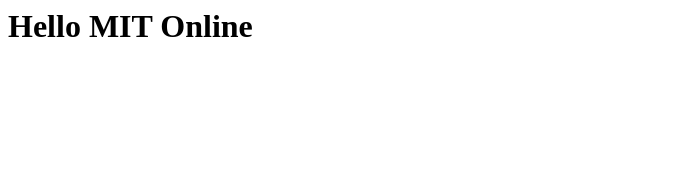
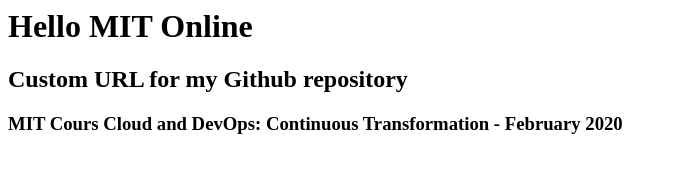
Before and after one commit to chrisgrady/mymitpage, a plain HTML site: page index.html in a window 1280 px wide. Shown: the whole page, without its empty margins (0-677 px from the left). Drawn offline with Linux system fonts and the light colour scheme.

Commit message:
Second Commit

```diff
--- a/index.html
+++ b/index.html
@@ -2,5 +2,7 @@
 <head></head>
 <body>
 <h1>Hello MIT Online</h1>
+  <h2>Custom URL for my Github repository</h2>
+  <h3>MIT Cours Cloud and DevOps: Continuous Transformation - February 2020</h3>
 </body>
 </html>
```
